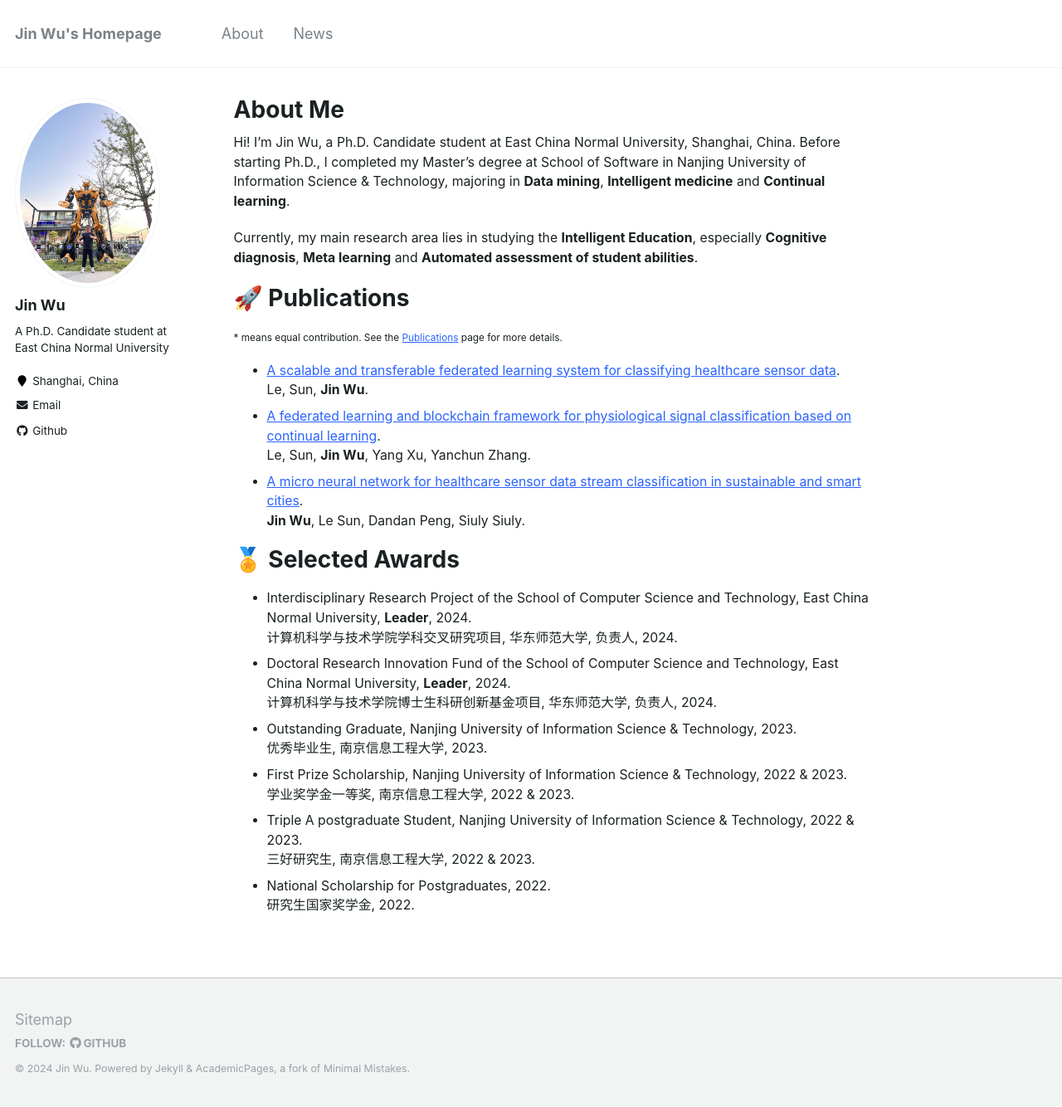
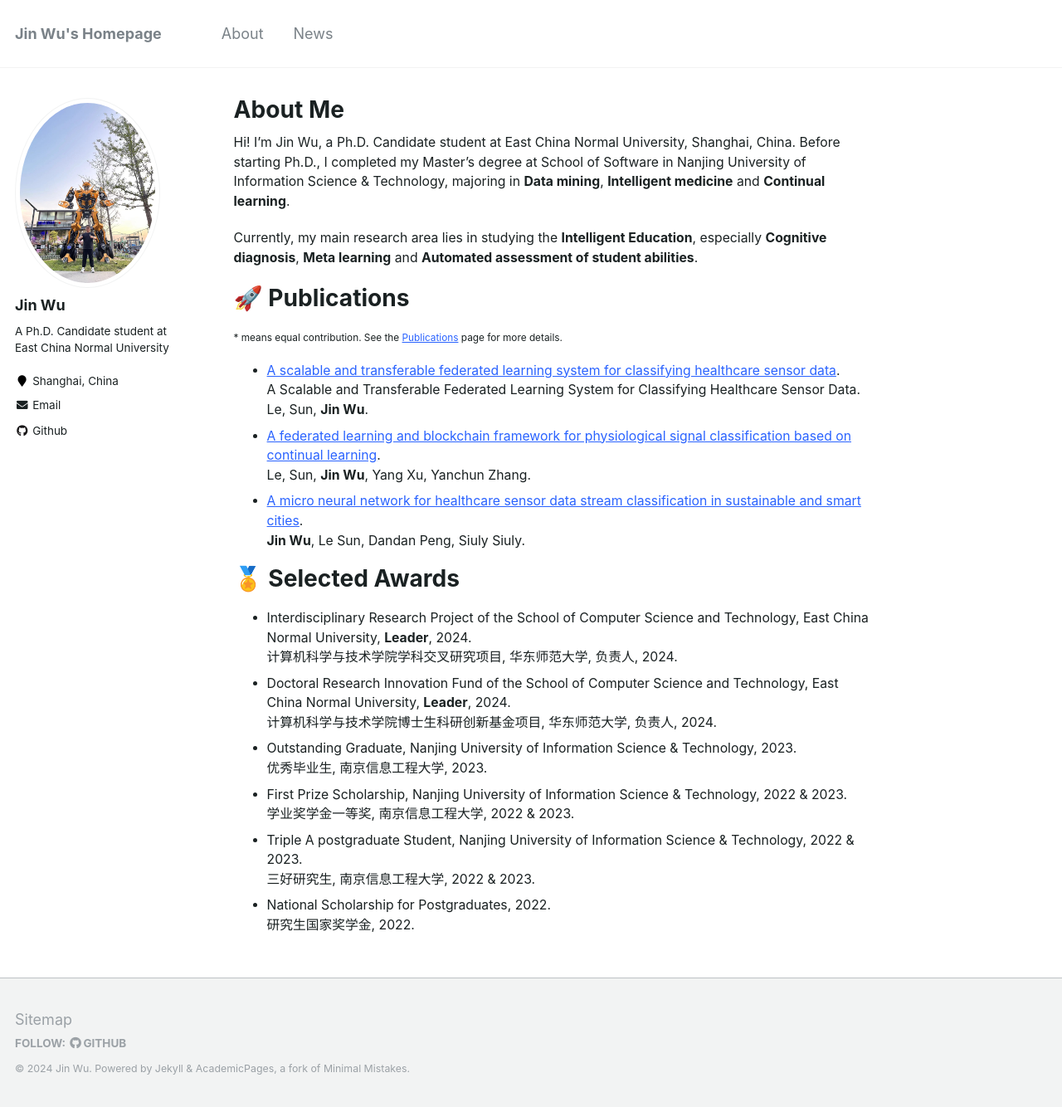
Before and after one commit to WooTzins/WooTzins.github.io, a Jekyll site: the page built from _pages/about.md, in a window 1280 px wide and 1334 px high. Shown: the whole window at 83% size. Built offline with Jekyll 4.4.1, drawn with Linux system fonts in a browser that asks for light colours; comment, search, counter and statistics services are not loaded.

Commit message:
Update about.md

```diff
--- a/_pages/about.md
+++ b/_pages/about.md
@@ -18,6 +18,7 @@ Currently, my main research area lies in studying the **Intelligent Education**,
 <sub>\* means equal contribution. See the [Publications](/publications/) page for more details. </sub>
 
 * [A scalable and transferable federated learning system for classifying healthcare sensor data](https://ieeexplore.ieee.org/abstract/document/9765749/).\\
+  A Scalable and Transferable Federated Learning System for Classifying Healthcare Sensor Data. \\
 Le, Sun, **Jin Wu**.
 * [A federated learning and blockchain framework for physiological signal classification based on continual learning](https://www.sciencedirect.com/science/article/abs/pii/S0020025523001767).\\
 Le, Sun, **Jin Wu**, Yang Xu, Yanchun Zhang.
```
